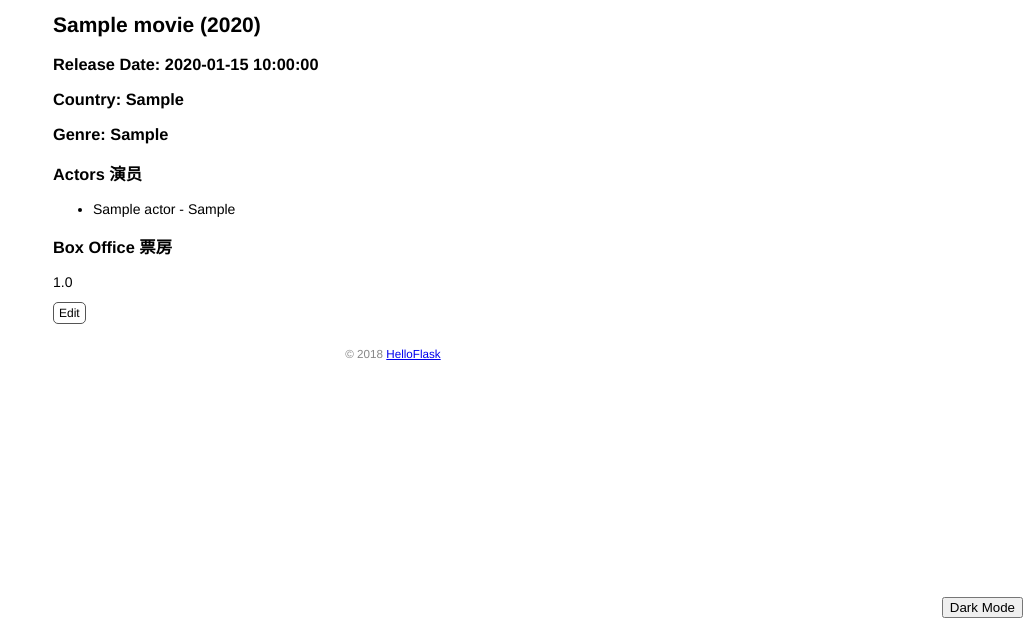
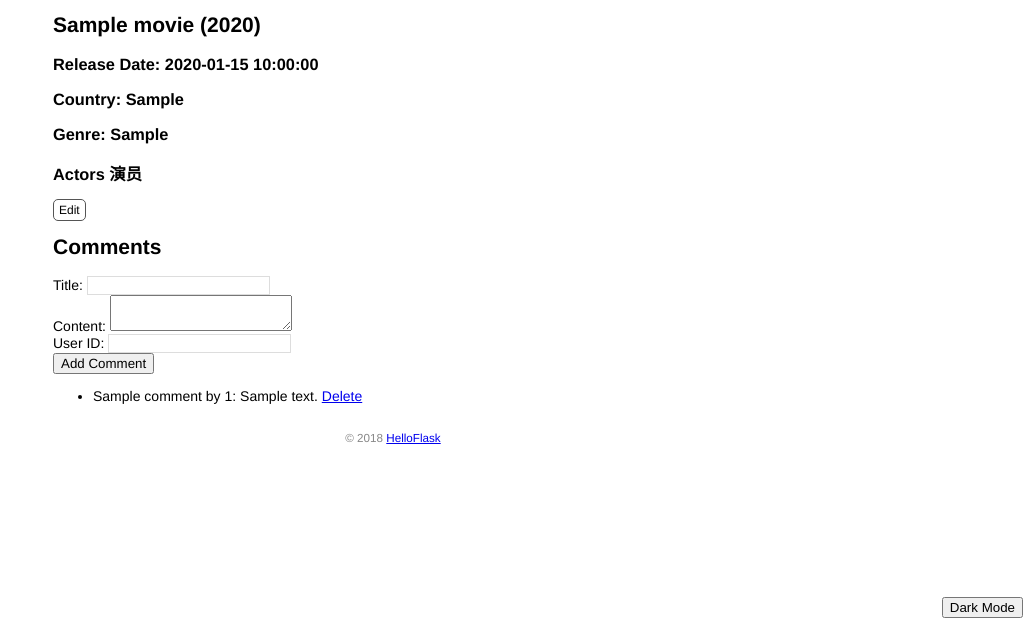
Before and after one commit to SiriGao/watchlist, a Flask app: page /movie/1 in a window 1280 px wide. Shown: the part 172-800 px from the top of the page, without its empty margins (247-1280 px from the left). Run offline with Flask 3, Linux system fonts and the light colour scheme; tables that the repository leaves empty hold one stand-in row (values such as "Sample post").

Commit message:
comment available

```diff
--- a/watchlist/templates/movie_detail.html
+++ b/watchlist/templates/movie_detail.html
@@ -22,4 +22,25 @@
 <a href="{{ url_for('edit', movie_id=movie.id) }}" class="btn">Edit</a>
 
 
+<!-- 留言板 -->
+<h2>Comments</h2>
+<form method="post">
+    <label for="title">Title:</label>
+    <input type="text" name="title" id="title"><br>
+    <label for="content">Content:</label>
+    <textarea name="content" id="content"></textarea><br>
+    <label for="user_id">User ID:</label>
+    <input type="text" name="user_id" id="user_id"><br>
+    <input type="submit" value="Add Comment">
+</form>
+
+<ul>
+    {% for comment in comments %}
+    <li>{{ comment.title }} by {{ comment.user_id }}: {{ comment.content }}
+        <a href="{{ url_for('delete_comment', comment_id=comment.id) }}">Delete</a>
+    </li>
+    {% endfor %}
+</ul>
+
+
 {% endblock %}
--- a/watchlist/views.py
+++ b/watchlist/views.py
@@ -4,7 +4,7 @@
 from flask_login import login_user, login_required, logout_user, current_user
 
 from watchlist import app, db
-from watchlist.models import Actor, MovieActorRelation, MovieBox, User, Movie
+from watchlist.models import Actor, Comment, MovieActorRelation, MovieBox, User, Movie
 
 
 from flask import request, url_for, redirect, flash
@@ -216,21 +216,38 @@
     return redirect(url_for('index'))
 
 
-@app.route('/movie/<int:movie_id>')
+# @app.route('/movie/<int:movie_id>')
+# def movie_detail(movie_id):
+#     movie = Movie.query.get_or_404(movie_id)
+#     actors = MovieActorRelation.query.filter_by(movie_id=movie_id).join(Actor, MovieActorRelation.actor_id == Actor.id).all()
+#     box_office = MovieBox.query.filter_by(movie_id=movie_id).first()
+
+#     return render_template('movie_detail.html', movie=movie, actors=actors, box_office=box_office)
+
+@app.route('/movie/<int:movie_id>', methods=['GET', 'POST'])
 def movie_detail(movie_id):
     movie = Movie.query.get_or_404(movie_id)
-    actors = MovieActorRelation.query.filter_by(movie_id=movie_id).join(Actor, MovieActorRelation.actor_id == Actor.id).all()
-    box_office = MovieBox.query.filter_by(movie_id=movie_id).first()
+    if request.method == 'POST':
+        title = request.form['title']
+        content = request.form['content']
+        user_id = request.form['user_id']
+        comment = Comment(title=title, content=content, user_id=user_id, movie_id=movie.id)
+        db.session.add(comment)
+        db.session.commit()
+        flash('Your comment has been added.')
+        return redirect(url_for('movie_detail', movie_id=movie_id))
 
-    return render_template('movie_detail.html', movie=movie, actors=actors, box_office=box_office)
+    comments = movie.comments.order_by(Comment.timestamp.desc()).all()
+    return render_template('movie_detail.html', movie=movie, comments=comments)
 
-# @app.route('/movies_with_box_office')
-# def movies_with_box_office():
-#     # 假设 MovieBox 模型包含对 Movie 的引用
-#     movies = Movie.query.all()
-#     movies_box_office = {movie.id: MovieBox.query.filter_by(movie_id=movie.id).first() for movie in movies}
+@app.route('/delete-comment/<int:comment_id>')
+def delete_comment(comment_id):
+    comment = Comment.query.get_or_404(comment_id)
+    db.session.delete(comment)
+    db.session.commit()
+    flash('Your comment has been deleted.')
+    return redirect(url_for('movie_detail', movie_id=comment.movie_id))
 
-#     return render_template('movies_with_box_office.html', movies=movies, movies_box_office=movies_box_office)
 
 @app.route('/movies_with_box_office')
 def movies_with_box_office():
```
Also changed, not shown: watchlist/models.py (+14 -0 lines).
